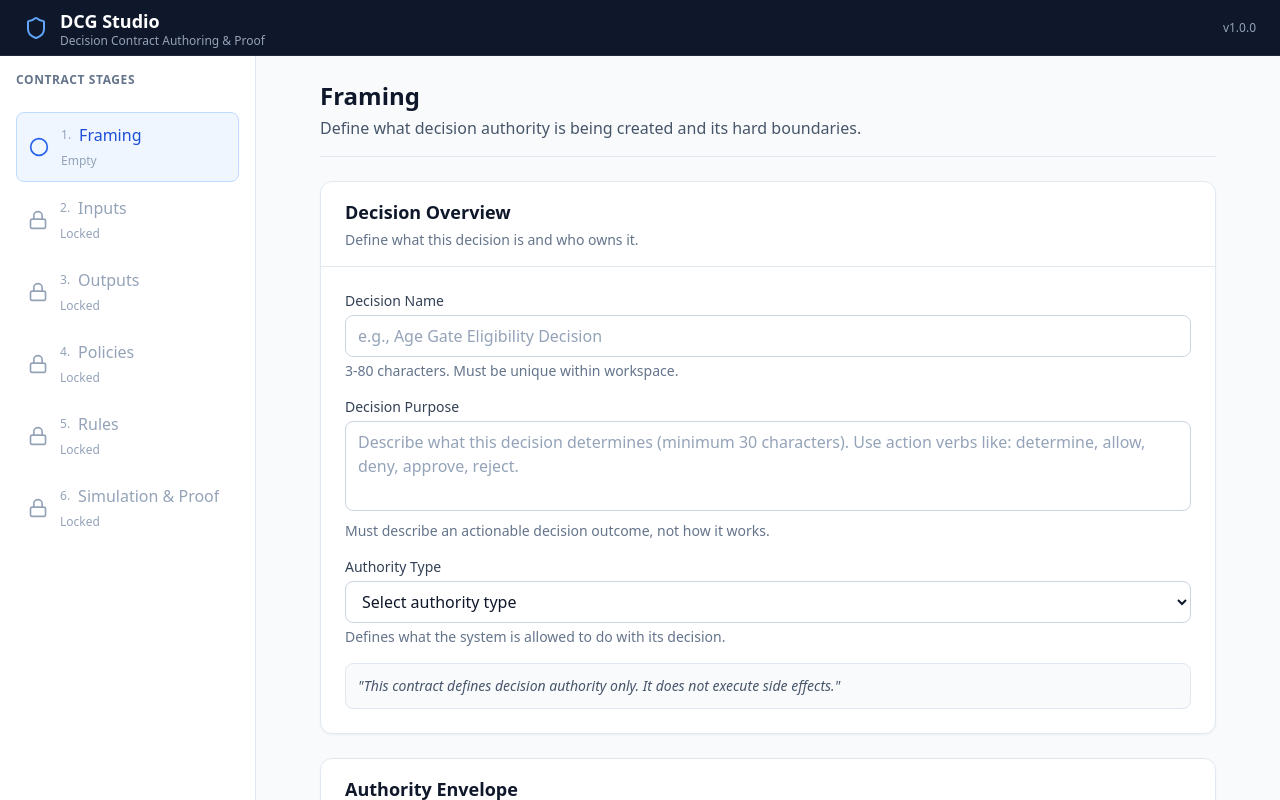
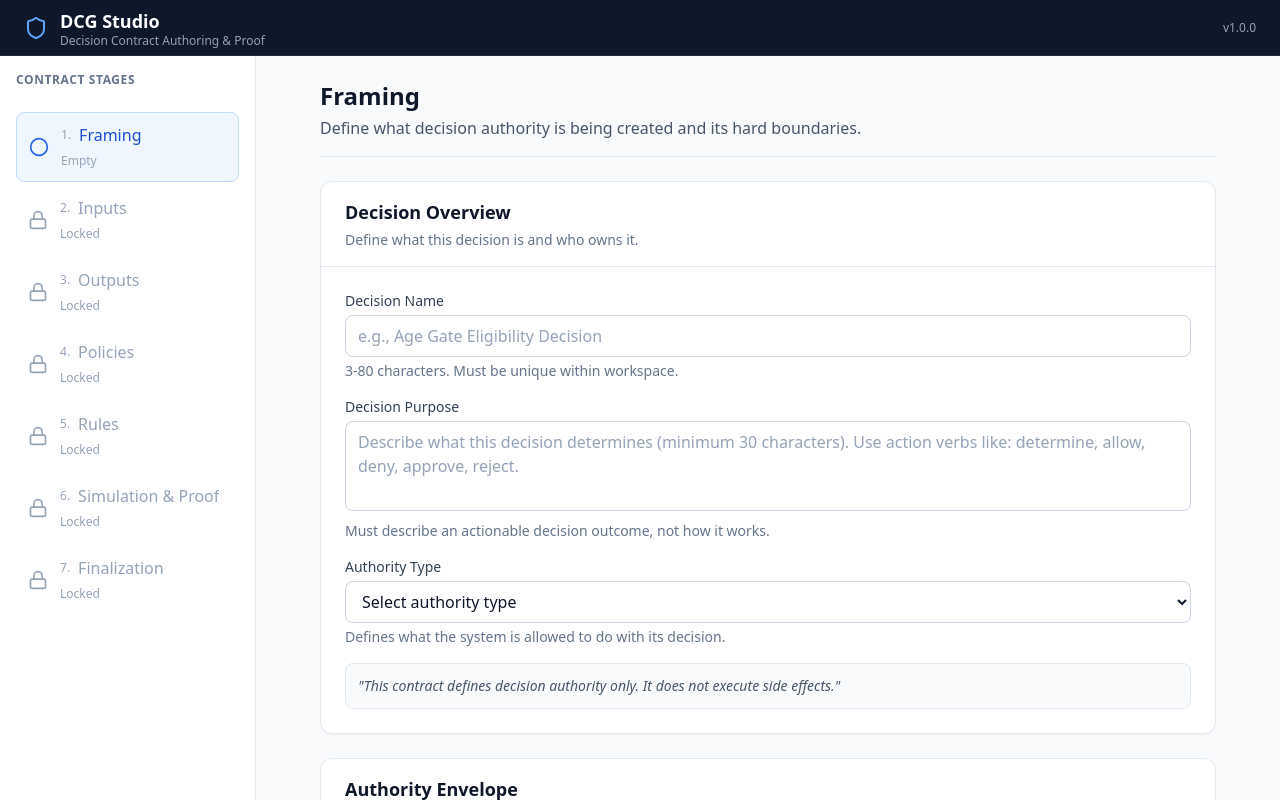
Before and after one commit to Vicsicard/ddr-control-plane, a React (Vite) app in the folder studio/: page / in a window 1280 px wide. Built offline with nearby package versions, Linux system fonts and the light colour scheme.

Commit message:
Add Finalization stage to sidebar navigation

```diff
--- a/studio/src/components/layout/StageNav.tsx
+++ b/studio/src/components/layout/StageNav.tsx
@@ -15,6 +15,7 @@ const STAGES: { id: Stage; label: string; number: number }[] = [
   { id: 'POLICIES', label: 'Policies', number: 4 },
   { id: 'RULES', label: 'Rules', number: 5 },
   { id: 'SIMULATION_FINALIZATION', label: 'Simulation & Proof', number: 6 },
+  { id: 'FINALIZATION', label: 'Finalization', number: 7 },
 ];
 
 function getStateIcon(state: StageState, isCurrent: boolean) {
```
